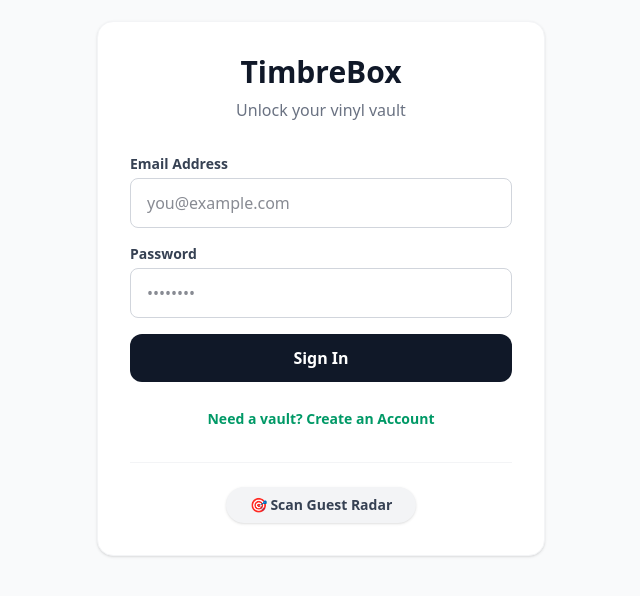
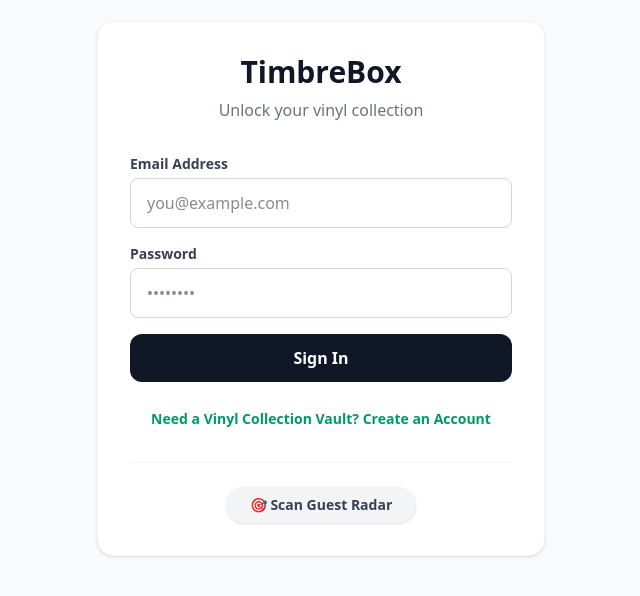
Before and after one commit to jotiongson/timbrebox-web, a Next.js app: page /login in a window 1280 px wide. Shown: the part 112-708 px from the top of the page, without its empty margins (319-959 px from the left). Built offline with nearby package versions, Linux system fonts and the light colour scheme; no server answers.

Commit message:
Update page.tsx

```diff
--- a/app/login/page.tsx
+++ b/app/login/page.tsx
@@ -51,7 +51,7 @@ export default function LoginPage() {
       <div className="max-w-md w-full bg-white p-8 rounded-2xl shadow-sm border border-gray-100">
         <div className="text-center mb-8">
           <h1 className="text-3xl font-bold text-gray-900 mb-2">TimbreBox</h1>
-          <p className="text-gray-500">Unlock your vinyl vault</p>
+          <p className="text-gray-500">Unlock your vinyl collection</p>
         </div>
 
         <form onSubmit={handleAuth} className="space-y-4">
@@ -99,7 +99,7 @@ export default function LoginPage() {
             onClick={() => setIsSignUp(!isSignUp)}
             className="text-sm font-bold text-emerald-600 hover:text-emerald-700 transition"
           >
-            {isSignUp ? 'Already have an account? Sign In' : 'Need a vault? Create an Account'}
+            {isSignUp ? 'Already have an account? Sign In' : 'Need a Vinyl Collection Vault? Create an Account'}
           </button>
 
           {/* --- ADD THIS NEW BLOCK BELOW YOUR TOGGLE BUTTON --- */}
```
